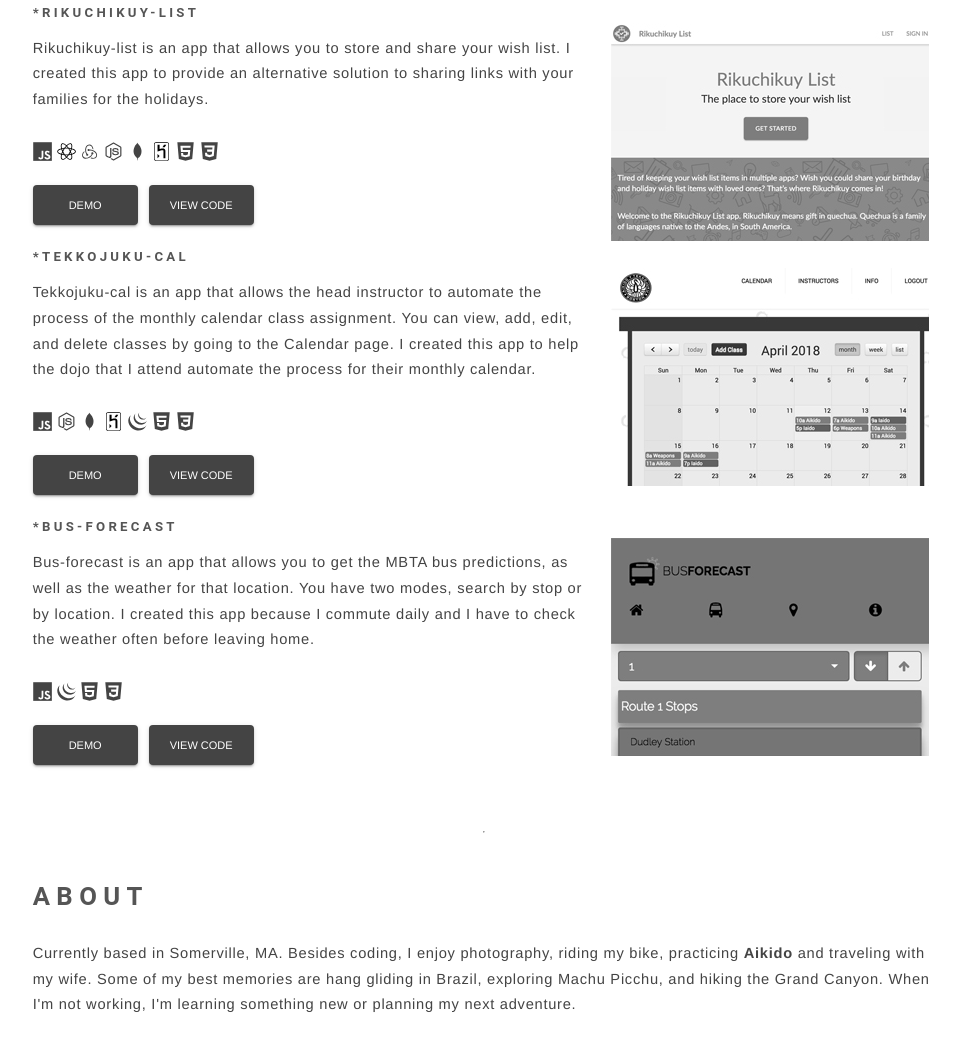
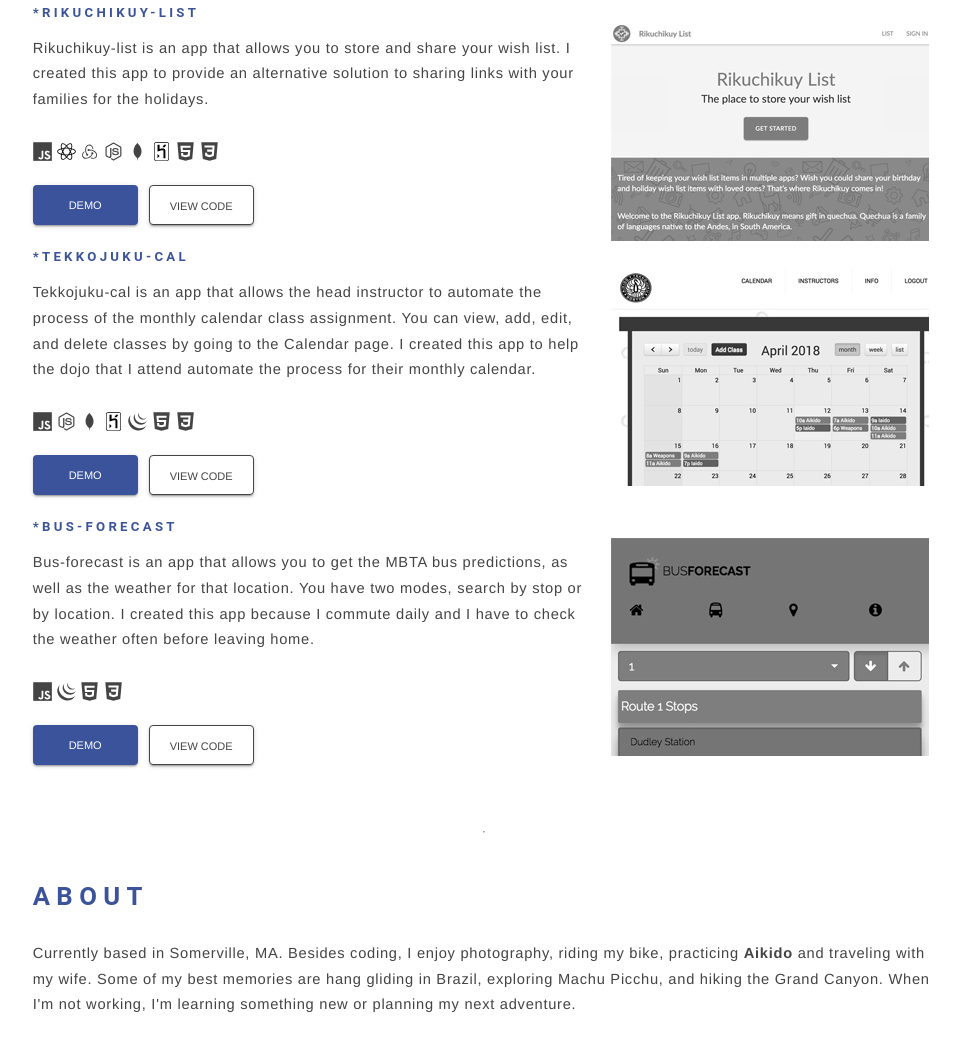
Before and after one commit to vcordero07/vc, a plain HTML site: page index.html in a window 1280 px wide. Shown: the part 503-1553 px from the top of the page, without its empty margins (156-1116 px from the left). Drawn offline with Linux system fonts and the light colour scheme.

Commit message:
wip-added feedback

```diff
--- a/index.css
+++ b/index.css
@@ -87,6 +87,7 @@ h1 {
 
 h2 {
   font-size: 1.75em;
+  color: #3A539B;
 }
 
 h5 {
@@ -113,13 +114,14 @@ h5 {
 
 .por-title {
   margin-top: 1em;
+  color: #3A539B;
 }
 
 .nav {
   display: block;
   margin-top: 2em;
   margin-bottom: 2em;
-  width: 100%
+  width: 100%;
 }
 
 .nav-container {
@@ -155,6 +157,10 @@ h5 {
   clear: both;
 }
 
+.pro-title {
+  color: #3A539B;
+}
+
 .pro-links {
   display: inline-flex;
 }
@@ -167,7 +173,7 @@ h5 {
   margin-bottom: 15px;
 }
 
-.btn-portfolio {
+.btn-portfolio-demo {
   display: inline-grid;
   margin-right: 11px;
   width: 105px;
@@ -182,7 +188,7 @@ h5 {
   transition: 0.2s ease-out;
   cursor: pointer;
   overflow: hidden;
-  background-color: #444;
+  background-color: #3A539B;
   text-transform: uppercase;
   user-select: none;
   text-rendering: auto;
@@ -192,6 +198,34 @@ h5 {
   text-indent: 0px;
   font-weight: 400;
   box-shadow: 0 2px 2px 0 rgba(0, 0, 0, 0.14), 0 1px 5px 0 rgba(0, 0, 0, 0.12), 0 3px 1px -2px rgba(0, 0, 0, 0.2);
+}
+
+.btn-portfolio-code {
+  display: inline-grid;
+  margin-right: 11px;
+  width: 105px;
+  padding: 0 20px;
+  height: 40px;
+  line-height: 40px;
+  border-radius: 4px;
+  color: #444;
+  border: 1px solid #444;
+  outline: 0;
+  text-align: center;
+  transition: 0.2s ease-out;
+  cursor: pointer;
+  overflow: hidden;
+  background-color: #fff;
+  text-transform: uppercase;
+  user-select: none;
+  text-rendering: auto;
+  letter-spacing: normal;
+  word-spacing: normal;
+  font-size: 11px;
+  text-indent: 0px;
+  font-weight: 400;
+  box-shadow: 0 2px 2px 0 rgba(0, 0, 0, 0.14), 0 1px 5px 0 rgba(0, 0, 0, 0.12), 0 3px 1px -2px rgba(0, 0, 0, 0.2);
+  border-bottom-color: #444 !important;
 }
 
 .link-aikido {
@@ -234,6 +268,10 @@ hr {
 .pro-img img:hover {
   margin-top: -230px;
   background-repeat: no-repeat;
+}
+
+a.nav-links:hover {
+  color: #3A539B;
 }
 
 @media screen and (min-width: 1681px) {
--- a/index.html
+++ b/index.html
@@ -51,8 +51,8 @@
         <h2 class="pro-title">projects</h2>
         <div class="pro-container">
           <div class="pro-img">
-            <a class="grp-img">
-              <img src="img/screen3.jpg" alt="">
+            <a class="grp-img" target="_blank" rel="noopener noreferrer" href="http://www.rikuchikuy-list.xyz/">
+              <img src="img/screen3.jpg" alt="rikuchikuy-list screen-shot">
             </a>
           </div>
           <div class="pro-info">
@@ -72,7 +72,7 @@
                 </path>
               </svg>
 
-              <svg xmlns="http://www.w3.org/2000/svg" viewBox="0 0 100 100" class="devs-icons" name="redux">
+              <svg viewBox="0 0 100 100" class="devs-icons" name="redux">
                 <title>Redux.js</title>
                 <g fill="#444">
                 <path d="M65.6 65.4c2.9-.3 5.1-2.8 5-5.8-.1-3-2.6-5.4-5.6-5.4h-.2c-3.1.1-5.5 2.7-5.4 5.8.1 1.5.7 2.8 1.6 3.7-3.4 6.7-8.6 11.6-16.4 15.7-5.3 2.8-10.8 3.8-16.3 3.1-4.5-.6-8-2.6-10.2-5.9-3.2-4.9-3.5-10.2-.8-15.5 1.9-3.8 4.9-6.6 6.8-8-.4-1.3-1-3.5-1.3-5.1-14.5 10.5-13 24.7-8.6 31.4 3.3 5 10 8.1 17.4 8.1 2 0 4-.2 6-.7 12.8-2.5 22.5-10.1 28-21.4z"/>
@@ -112,15 +112,16 @@
               </svg>
             </div>
             <div class="pro-links">
-              <a class="btn-portfolio" target="_blank" rel="noopener noreferrer" href="http://www.rikuchikuy-list.xyz/">demo</a>
-              <a class="btn-portfolio" target="_blank" rel="noopener noreferrer" href="https://github.com/vcordero07/rikuchikuy-list">view code</a>
+              <a class="btn-portfolio-demo" target="_blank" rel="noopener noreferrer" href="http://www.rikuchikuy-list.xyz/">demo</a>
+              <a class="btn-portfolio-code" target="_blank" rel="noopener noreferrer" href="https://github.com/vcordero07/rikuchikuy-list">view code</a>
             </div>
           </div>
         </div>
 
         <div class="pro-container">
-          <div class="pro-img"><a class="grp-img">
-            <img src="img/screen2.jpg" alt="">
+          <div class="pro-img">
+            <a class="grp-img" target="_blank" rel="noopener noreferrer" href="https://tekkojuku-cal.herokuapp.com/">
+            <img src="img/screen2.jpg" alt="tekkojuku-cal screen-shot">
           </a></div>
           <div class="pro-info">
             <h5 class="pro-title">*tekkojuku-cal</h5>
@@ -171,16 +172,17 @@
               </svg>
             </div>
             <div class="pro-links">
-              <a class="btn-portfolio" target="_blank" rel="noopener noreferrer" href="https://tekkojuku-cal.herokuapp.com/">demo</a>
-              <a class="btn-portfolio" target="_blank" rel="noopener noreferrer" href="https://github.com/vcordero07/tekkojuku-cal">view code</a>
+              <a class="btn-portfolio-demo" target="_blank" rel="noopener noreferrer" href="https://tekkojuku-cal.herokuapp.com/">demo</a>
+              <a class="btn-portfolio-code" target="_blank" rel="noopener noreferrer" href="https://github.com/vcordero07/tekkojuku-cal">view code</a>
 
             </div>
           </div>
         </div>
 
         <div class="pro-container">
-          <div class="pro-img"><a class="grp-img">
-            <img src="img/screen1.jpg" alt="">
+          <div class="pro-img">
+            <a class="grp-img" target="_blank" rel="noopener noreferrer" href="https://vcordero07.github.io/bus-forecast-dev/">
+            <img src="img/screen1.jpg" alt="bus-forecast screen-shot">
           </a></div>
           <div class="pro-info">
             <h5 class="pro-title">*bus-forecast</h5>
@@ -213,8 +215,8 @@
               </svg>
             </div>
             <div class="pro-links">
-              <a class="btn-portfolio" target="_blank" rel="noopener noreferrer" href="https://vcordero07.github.io/bus-forecast-dev/">demo</a>
-              <a class="btn-portfolio" target="_blank" rel="noopener noreferrer" href="https://github.com/vcordero07/bus-forecast-dev">view code</a>
+              <a class="btn-portfolio-demo" target="_blank" rel="noopener noreferrer" href="https://vcordero07.github.io/bus-forecast-dev/">demo</a>
+              <a class="btn-portfolio-code" target="_blank" rel="noopener noreferrer" href="https://github.com/vcordero07/bus-forecast-dev">view code</a>
 
             </div>
           </div>
```
